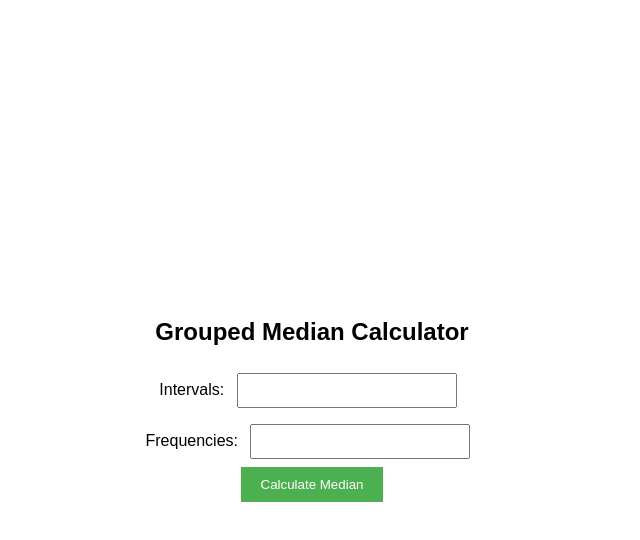
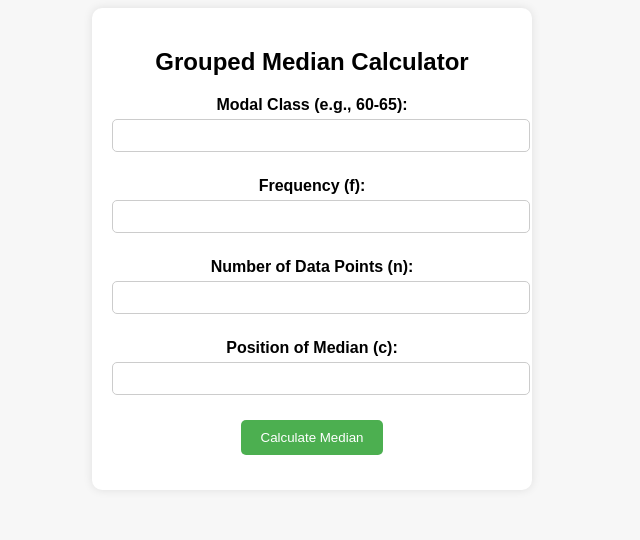
Before and after one commit to roshanpsiq/mediangrouped, a plain HTML site: page index.html in a window 1280 px wide. Shown: the whole page, without its empty margins (328-968 px from the left). Drawn offline with Linux system fonts and the light colour scheme.

Commit message:
Update index.html

```diff
--- a/index.html
+++ b/index.html
@@ -8,30 +8,53 @@
     <style>
         body {
             font-family: Arial, sans-serif;
-            display: flex;
-            justify-content: center;
-            align-items: center;
-            height: 100vh;
-            margin: 0;
+            background-color: #f7f7f7;
+            text-align: center;
         }
 
         .container {
-            text-align: center;
-            margin: 20px;
+            background-color: #ffffff;
+            max-width: 400px;
+            margin: 0 auto;
+            padding: 20px;
+            border-radius: 10px;
+            box-shadow: 0px 0px 10px 0px rgba(0, 0, 0, 0.1);
         }
 
-        input[type="text"] {
+        .input-group {
+            margin-bottom: 15px;
+        }
+
+        .input-group label {
+            font-weight: bold;
+        }
+
+        .input-group input {
+            width: 100%;
             padding: 8px;
-            margin: 8px;
-            width: 200px;
+            margin-top: 5px;
+            margin-bottom: 10px;
+            border: 1px solid #ccc;
+            border-radius: 5px;
+        }
+
+        .result {
+            font-size: 18px;
+            font-weight: bold;
+            margin-top: 15px;
         }
 
         button {
+            background-color: #4caf50;
+            color: white;
             padding: 10px 20px;
-            background-color: #4CAF50;
-            color: white;
             border: none;
+            border-radius: 5px;
             cursor: pointer;
+        }
+
+        button:hover {
+            background-color: #45a049;
         }
     </style>
 </head>
@@ -39,43 +62,42 @@
 <body>
     <div class="container">
         <h2>Grouped Median Calculator</h2>
-        <div id="interval-container">
-            <label>Intervals:</label>
-            <input type="text" id="intervalsInput">
+        <div class="input-group">
+            <label>Modal Class (e.g., 60-65):</label>
+            <input type="text" id="modalClassInput">
         </div>
-        <div id="frequency-container">
-            <label>Frequencies:</label>
-            <input type="text" id="frequenciesInput">
+        <div class="input-group">
+            <label>Frequency (f):</label>
+            <input type="number" id="frequencyInput">
+        </div>
+        <div class="input-group">
+            <label>Number of Data Points (n):</label>
+            <input type="number" id="numDataPointsInput">
+        </div>
+        <div class="input-group">
+            <label>Position of Median (c):</label>
+            <input type="number" id="positionMedianInput">
         </div>
         <button onclick="calculateMedian()">Calculate Median</button>
-        <div id="result"></div>
-    </div>
+        <div class="result" id="result"></div>
 
         <script>
             function calculateMedian() {
-            var intervals = document.getElementById("intervalsInput").value.split(",").map(Number);
-            var frequencies = document.getElementById("frequenciesInput").value.split(",").map(Number);
+                var modalClass = document.getElementById("modalClassInput").value;
+                var frequency = parseInt(document.getElementById("frequencyInput").value);
+                var numDataPoints = parseInt(document.getElementById("numDataPointsInput").value);
+                var positionMedian = parseInt(document.getElementById("positionMedianInput").value);
 
-            var totalFrequency = frequencies.reduce((a, b) => a + b, 0);
-            var middleIndex = Math.floor(totalFrequency / 2);
-            var currentIndex = 0;
+                var lowerBoundary = parseInt(modalClass.split("-")[0]);
+                var classWidth = parseInt(modalClass.split("-")[1]) - lowerBoundary;
 
-            for (var i = 0; i < frequencies.length; i++) {
-                currentIndex += frequencies[i];
-                if (currentIndex >= middleIndex) {
-                    var median;
-                    if (totalFrequency % 2 === 0 && currentIndex === middleIndex) {
-                        median = (intervals[i] + intervals[i + 1]) / 2;
-                    } else {
-                        median = intervals[i];
-                    }
+                var median = lowerBoundary + ((numDataPoints / 2 - positionMedian) / frequency) * classWidth;
+
                 var resultContainer = document.getElementById("result");
                 resultContainer.innerHTML = "Median: " + median;
-                    return;
-                }
-            }
             }
         </script>
+    </div>
 </body>
 
 </html>
```
Lines whose indentation alone changed are shown as unchanged.
